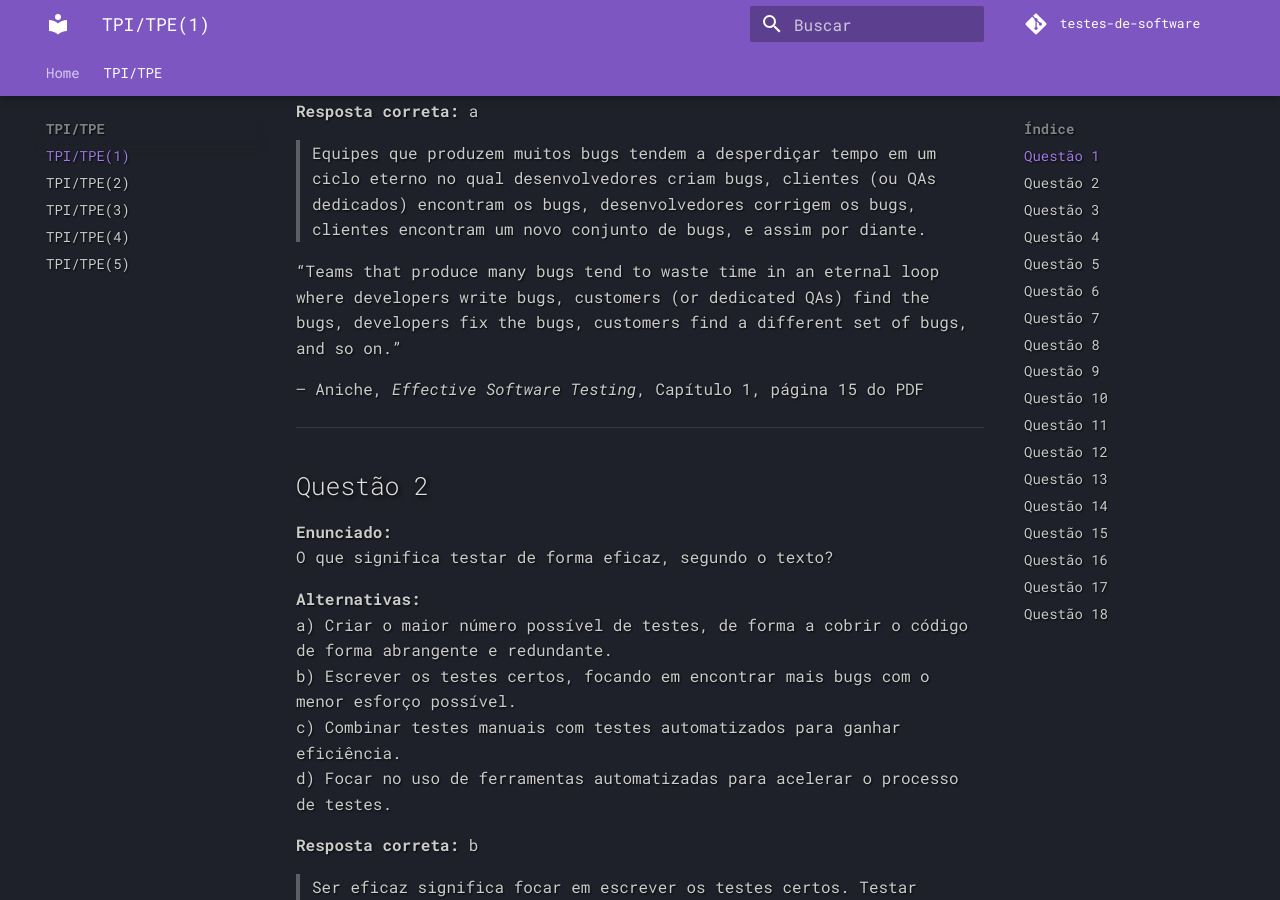
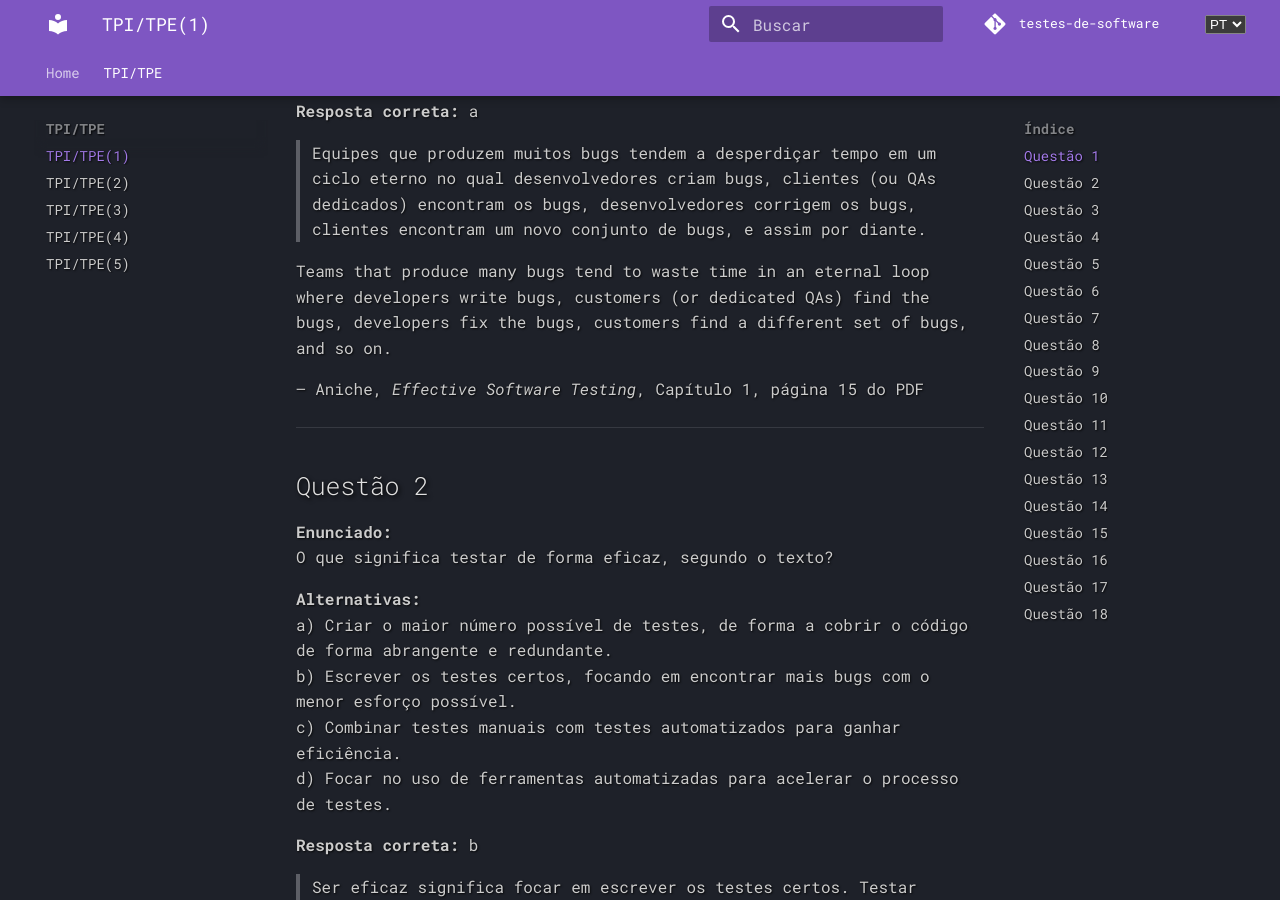
Before and after one commit to arthurrochamoreira/Testes-de-Software, an MkDocs documentation site: the page built from docs/tpi_tpe/tpi1_tpe1.md, in a window 1280 px wide and 900 px high, scrolled down 443 px. Built offline with MkDocs 1.6.1 and Material for MkDocs 9.7.7, drawn with Linux system fonts in a browser that asks for light colours; comment, search, counter and statistics services are not loaded; some of the changed lines change nothing that is shown.

Commit message:
adiciona versão experimental de tradutor

```diff
--- /dev/null
+++ b/docs/js/translate.js
@@ -0,0 +1,52 @@
+function insertTranslationWidget() {
+  const header = document.querySelector(".md-header__inner");
+  if (!header || document.getElementById("lang-select")) return;
+
+  const select = document.createElement("select");
+  select.id = "lang-select";
+  select.style.marginLeft = "auto";
+  select.innerHTML = `
+    <option value="pt">PT</option>
+    <option value="en">EN</option>
+    <option value="es">ES</option>
+  `;
+
+  select.addEventListener("change", () => {
+    translatePage(select.value);
+  });
+
+  header.appendChild(select);
+}
+
+async function translateText(text, target) {
+  try {
+    const url =
+      "https://translate.googleapis.com/translate_a/single?client=gtx&sl=auto&tl=" +
+      target +
+      "&dt=t&q=" +
+      encodeURIComponent(text);
+    const response = await fetch(url);
+    if (!response.ok) return text;
+    const data = await response.json();
+    return data[0]?.map((part) => part[0]).join("") || text;
+  } catch (e) {
+    console.error("Translation error", e);
+    return text;
+  }
+}
+
+async function translatePage(target) {
+  const elements = document.querySelectorAll(
+    "main .md-content p, main .md-content li"
+  );
+  for (const el of elements) {
+    const originalText = el.innerText.trim();
+    if (!originalText) continue;
+    const translated = await translateText(originalText, target);
+    el.innerText = translated;
+  }
+}
+
+document$.subscribe(() => {
+  insertTranslationWidget();
+});
--- a/docs/tpi_tpe/tpi1_tpe1.md
+++ b/docs/tpi_tpe/tpi1_tpe1.md
@@ -15,7 +15,7 @@
 
 > Equipes que produzem muitos bugs tendem a desperdiçar tempo em um ciclo eterno no qual desenvolvedores criam bugs, clientes (ou QAs dedicados) encontram os bugs, desenvolvedores corrigem os bugs, clientes encontram um novo conjunto de bugs, e assim por diante.
 
-“Teams that produce many bugs tend to waste time in an eternal loop where developers write bugs, customers (or dedicated QAs) find the bugs, developers fix the bugs, customers find a different set of bugs, and so on.”
+Teams that produce many bugs tend to waste time in an eternal loop where developers write bugs, customers (or dedicated QAs) find the bugs, developers fix the bugs, customers find a different set of bugs, and so on.
 
 — Aniche, _Effective Software Testing_, Capítulo 1, página 15 do PDF
 
--- a/mkdocs.yml
+++ b/mkdocs.yml
@@ -11,6 +11,7 @@
   - js/shooting-stars.js
   - js/starfield.js
   - js/night-sky.js
+  - js/translate.js
 
 plugins:
   - search
```
